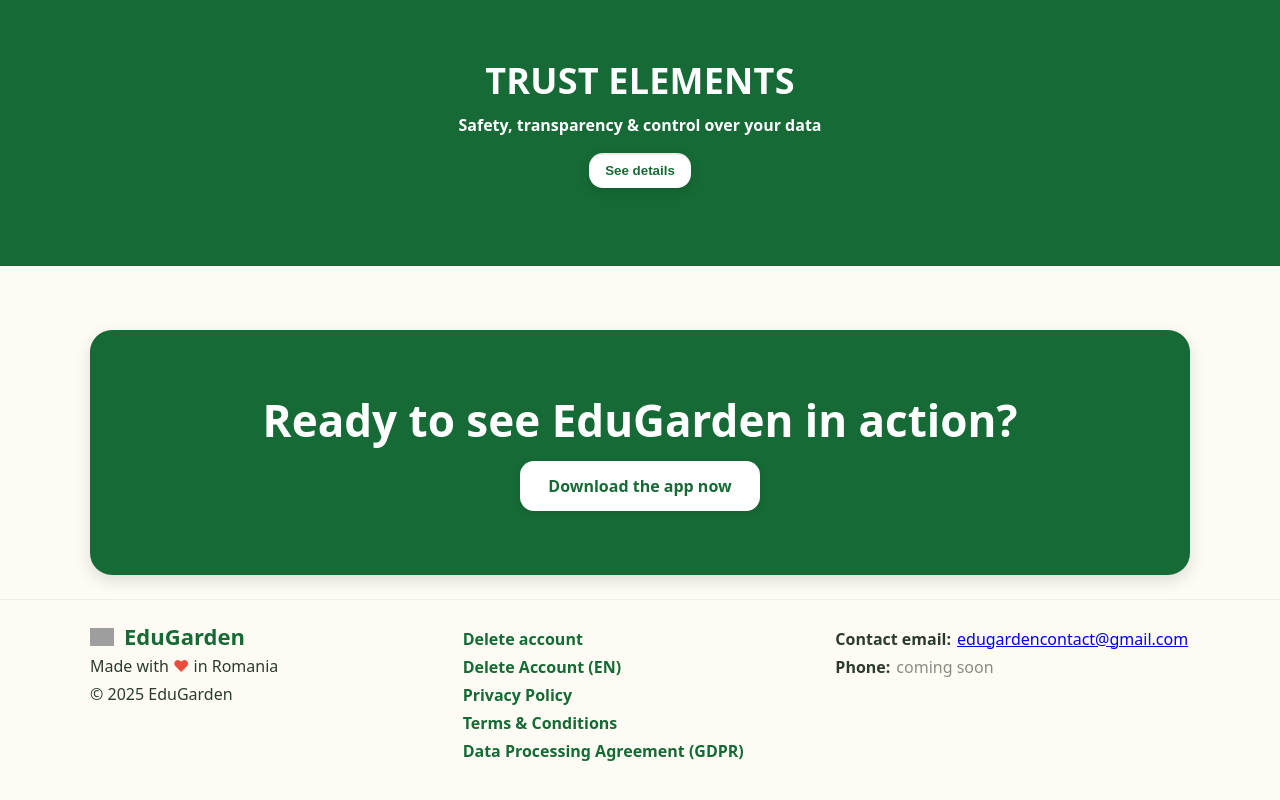
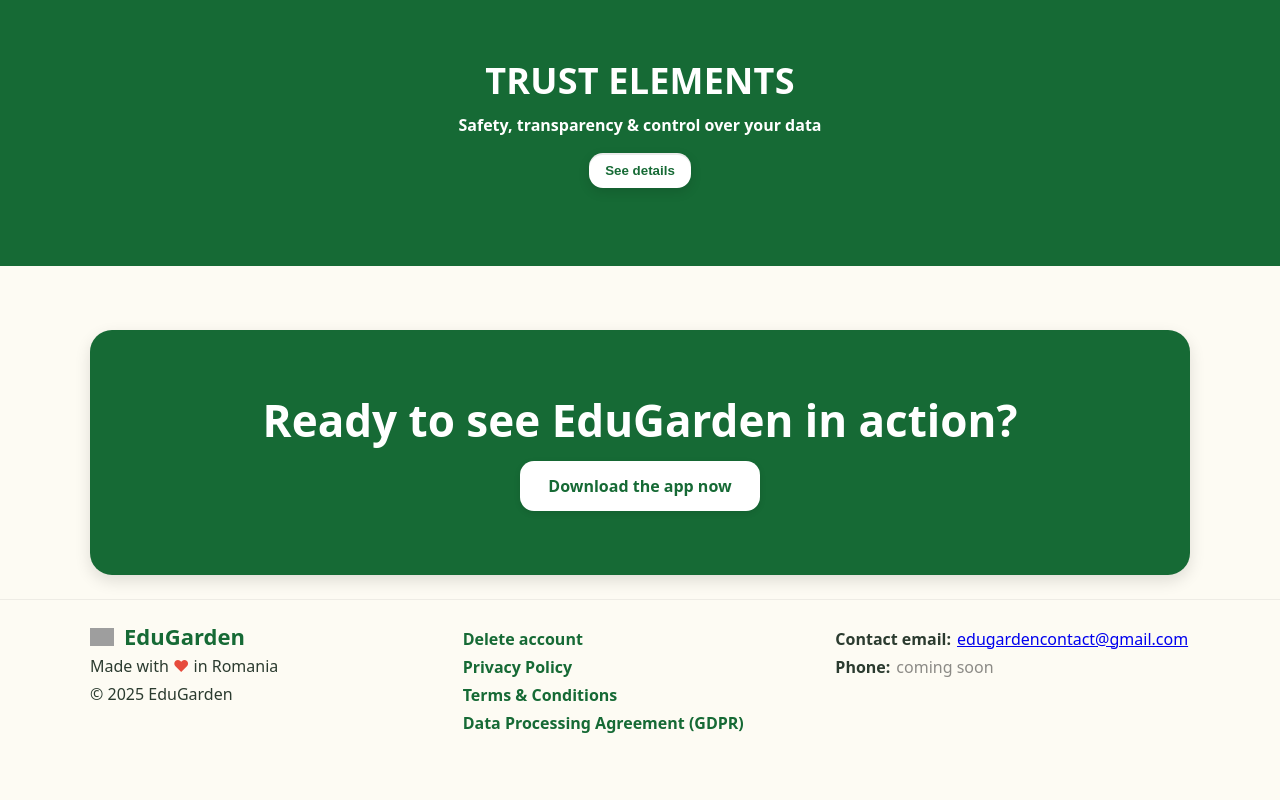
Before and after one commit to floryflorynutza08/edugarden_site, a Next.js app: page /en in a window 1280 px wide. Shown: the part 2464-3264 px from the top of the page. After the commit the page ends 3238 px from the top, so only its background shows below. Built offline with nearby package versions, Linux system fonts and the light colour scheme; grey boxes are pictures that could not be loaded.

Commit message:
refactor: keep only one delete-account page, remove duplicate from /en

```diff
--- a/app/en/page.js
+++ b/app/en/page.js
@@ -380,7 +380,6 @@
 
           <nav className="eg-footer-links" aria-label="Legal documents">
             <Link href="/en/delete-account">Delete account</Link>
-             <Link href="/en/delete-account">Delete Account (EN)</Link> {/* pentru EN */}
             <Link href="/politica-confidentialitate">Privacy Policy</Link>
             <Link href="/termeni-conditii">Terms & Conditions</Link>
             <Link href="/acord-prelucrare-date">Data Processing Agreement (GDPR)</Link>
```
